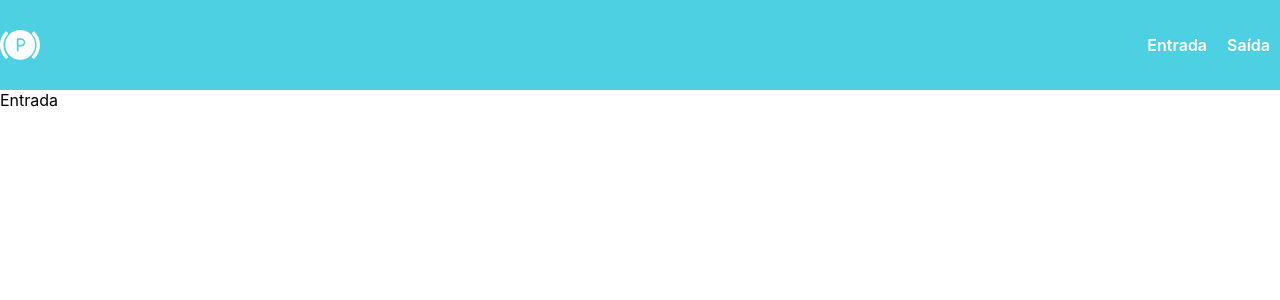
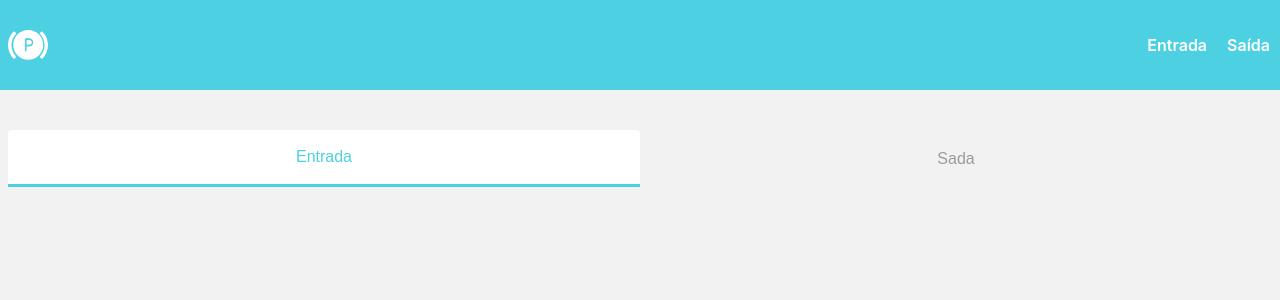
Before and after one commit to ericoBandeira/parking-challenge, a React (Create React App) app: page / in a window 1280 px wide. Shown: the top 300 px of the page. Built offline with nearby package versions, Linux system fonts and the light colour scheme.

Commit message:
Adicionando botão de escolha

```diff
--- a/src/App.tsx
+++ b/src/App.tsx
@@ -1,11 +1,11 @@
 import { Header } from "./components/Header/Header";
-import { Entrada } from "./pages/entrada/entrada";
+import { HomePage } from "./components/HomePage/HomePage";
 
 function App() {
   return (
     <>
       <Header />
-      <Entrada />
+      <HomePage />
     </>
   );
 }
--- a/src/components/Header/styles.ts
+++ b/src/components/Header/styles.ts
@@ -8,4 +8,10 @@ export const ContainerHeader = styled.div`
   justify-content: space-between;
   padding: 1rem 0rem;
   align-items: center;
+  svg {
+    margin-left: 0.5rem;
+  }
+  div {
+    margin-right: 0.5rem;
+  }
 `;
--- /dev/null
+++ b/src/components/HomePage/HomePage.tsx
@@ -0,0 +1,29 @@
+import React, { useState } from "react";
+import * as Styles from "./styles";
+
+export function HomePage() {
+  const [entrance, setEntrance] = useState(true);
+  const [exit, setExit] = useState(false);
+
+  function changeToEntrance() {
+    setEntrance(true);
+    setExit(false);
+  }
+  function changeToExit() {
+    setEntrance(false);
+    setExit(true);
+  }
+
+  return (
+    <Styles.ContainerMenu>
+      <Styles.StyledChoice>
+        <Styles.StyledButton option={entrance} onClick={changeToEntrance}>
+          Entrada
+        </Styles.StyledButton>
+        <Styles.StyledButton option={exit} onClick={changeToExit}>
+          Sada
+        </Styles.StyledButton>
+      </Styles.StyledChoice>
+    </Styles.ContainerMenu>
+  );
+}
--- /dev/null
+++ b/src/components/HomePage/styles.ts
@@ -0,0 +1,29 @@
+import styled from "styled-components";
+import { colors, radius } from "../../styles/global";
+
+export const ContainerMenu = styled.div`
+  margin: 2.5rem 0.5rem;
+`;
+
+export const StyledChoice = styled.div`
+  display: flex;
+  justify-content: center;
+`;
+
+export const StyledButton = styled.button<{ option: boolean }>`
+  cursor: pointer;
+  border-radius: ${radius.sizeSm} ${radius.sizeSm} 0px 0px;
+  width: 100%;
+  padding: 1rem 0;
+  border: none;
+  font-style: normal;
+  font-weight: normal;
+  font-size: 16px;
+  line-height: 22px;
+  text-align: center;
+  color: ${({ option }) => (option ? colors.blue : colors.grey)};
+  background-color: ${({ option }) =>
+    option ? colors.white : colors.background};
+  border-bottom: ${({ option }) =>
+    option ? `3px solid ${colors.blue}` : "none"};
+`;
--- a/src/index.css
+++ b/src/index.css
@@ -1,13 +1,14 @@
 body {
   margin: 0;
-  font-family: -apple-system, BlinkMacSystemFont, 'Segoe UI', 'Roboto', 'Oxygen',
-    'Ubuntu', 'Cantarell', 'Fira Sans', 'Droid Sans', 'Helvetica Neue',
+  font-family: -apple-system, BlinkMacSystemFont, "Segoe UI", "Roboto", "Oxygen",
+    "Ubuntu", "Cantarell", "Fira Sans", "Droid Sans", "Helvetica Neue",
     sans-serif;
   -webkit-font-smoothing: antialiased;
   -moz-osx-font-smoothing: grayscale;
+  background-color: #f2f2f2;
 }
 
 code {
-  font-family: source-code-pro, Menlo, Monaco, Consolas, 'Courier New',
+  font-family: source-code-pro, Menlo, Monaco, Consolas, "Courier New",
     monospace;
 }
--- a/src/pages/entrada/entrada.tsx
+++ /dev/null
@@ -1,5 +0,0 @@
-import React from "react";
-
-export function Entrada() {
-  return <div>Entrada</div>;
-}
--- a/src/styles/global.ts
+++ b/src/styles/global.ts
@@ -1,12 +1,16 @@
 export const colors = {
   blue: "#4DD0E1",
   yellow: "#F1B147",
+  yellowLight: "#FFFBE6",
   purple: "#A769B2",
+  green: "#28DD91",
   greenLight: "#35E4BD",
   black: "#0A261D",
   white: "#FFFFFF",
   background: "#F2F2F2",
   grey: "#9B9B9B",
+  redInformation: "#FF1744",
+  redText: "#FF0068",
 };
 
 export const fonts = {
```
